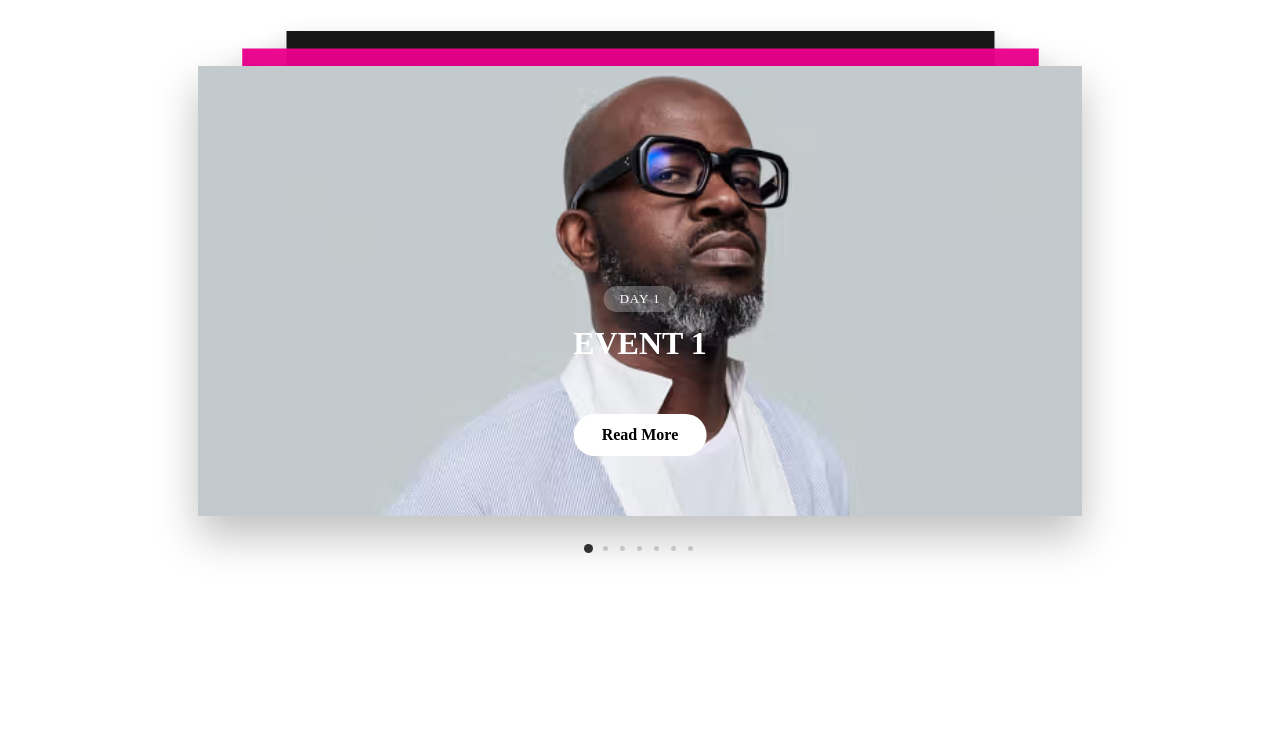
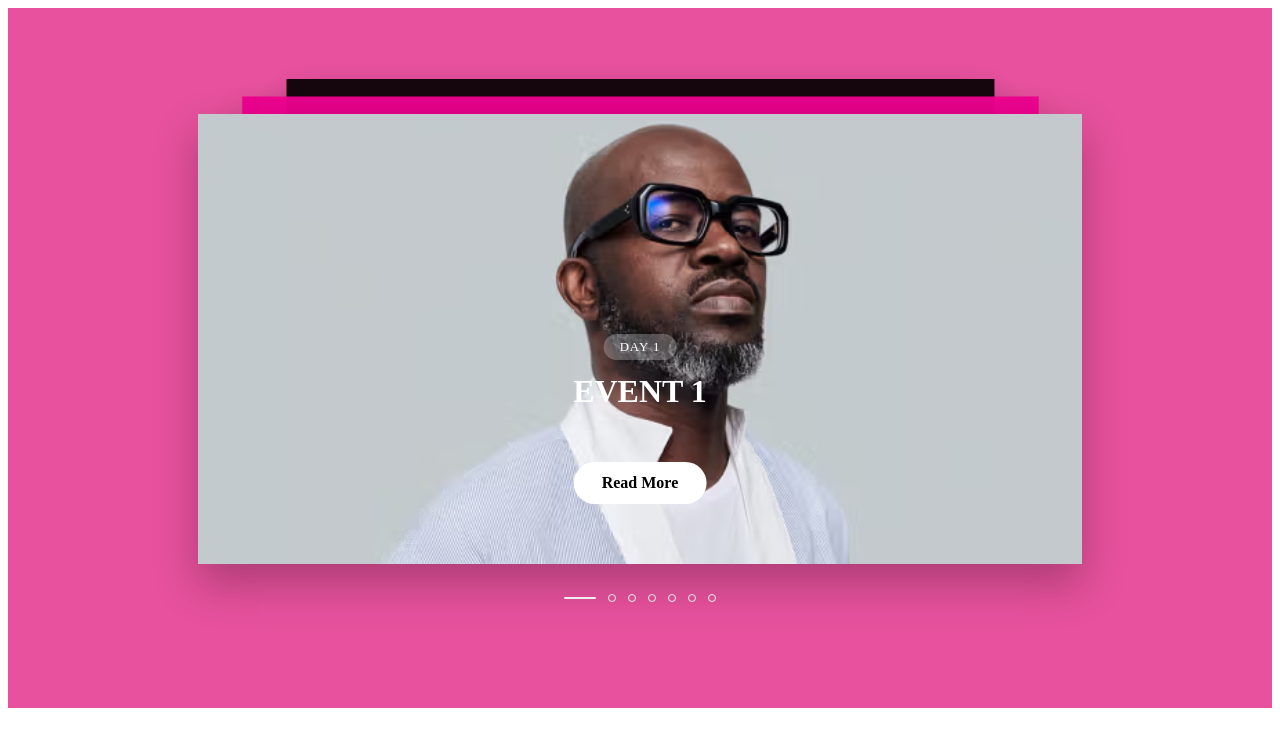
Before and after one commit to jerinpdValtech/experiments, a Next.js app: page / in a window 1280 px wide. Shown: the top 746 px of the page. Built offline with nearby package versions, Linux system fonts and the light colour scheme.

Commit message:
added animation

```diff
--- a/src/components/StackedSlider/StackedSliderCss.ts
+++ b/src/components/StackedSlider/StackedSliderCss.ts
@@ -2,9 +2,16 @@
 // Emotion Styles
 
 import { css } from "@emotion/react";
+import { em } from "framer-motion/client";
 
 
 // ----------------------
+
+export const wrapperContainer = css`
+  background: #e7519d;
+
+`;
+
 export const container = css`
   display: flex;
   flex-direction: column;
@@ -13,7 +20,7 @@ export const container = css`
   max-width: 1100px;
   margin: 0 auto;
   perspective: 1200px;
-  height: 600px;
+  height: 700px;
   justify-content: center;
 `;
 
@@ -87,15 +94,23 @@ export const dotsStyle = css`
   justify-content: center;
   gap: 12px;
   margin-top: 30px;
+  align-items: center;
   .dot {
-    width: 5px;
-    height: 5px;
+    width: 8px;
+    height: 8px;
+    background: transparent;
+    border: 1px solid white;
     border-radius: 50%;
-    background-color: #aaa;
+    transition: all 0.35s ease;
+    box-sizing: border-box;
     cursor: pointer;
-    transition: all 0.4s ease;
   }
+
   .dot.active {
-    background-color: #333;
+    width: 32px; /* expand smoothly */
+    height: 2px; /* shrink smoothly */
+    background: white;
+    border: none;
+    border-radius: 6px; /* keep it rounded */
   }
 `;
--- a/src/components/StackedSlider/index.tsx
+++ b/src/components/StackedSlider/index.tsx
@@ -9,6 +9,7 @@ import {
   sliderWrapper,
   tag,
   title,
+  wrapperContainer,
 } from "./StackedSliderCss";
 
 const layers = [
@@ -117,21 +118,56 @@ export const StackedSlider = () => {
 
   const updateDots = () => {
   if (!dotsRef.current) return;
-    const topOriginalIndex = Number(cardsRef.current[0]?.dataset.index);
+
+  const activeIndex = Number(cardsRef.current[0]?.dataset.index);
+
   Array.from(dotsRef.current.children).forEach((dot, i) => {
     const d = dot as HTMLDivElement;
-      d.style.transition = "all 0.3s ease";
-      if (i === topOriginalIndex) {
+
+    if (i === activeIndex) {
+      // ───────────────────────────────
+      // ACTIVE DOT → circle to line
+      // ───────────────────────────────
       d.classList.add("active");
-        d.style.transform = "scale(1.8)";
-        d.style.opacity = "1";
+
+      // Stage 1: circle → thin bar
+      d.style.transition = "height 0.35s ease, border-radius 0.35s ease";
+      d.style.height = "2px";
+      d.style.borderRadius = "4px";
+      d.style.background = "white";
+      d.style.border = "none";
+
+      // Stage 2: expand width outward (parallel timing)
+      requestAnimationFrame(() => {
+        d.style.transition = "width 0.35s ease";
+        d.style.width = "32px";
+      });
+
     } else {
+      // ───────────────────────────────
+      // PREVIOUS ACTIVE DOT → line to circle
+      // reverse animation running SAME TIME
+      // ───────────────────────────────
       d.classList.remove("active");
-        d.style.transform = "scale(1)";
-        d.style.opacity = "0.5";
+
+      // Stage 1: shrink width
+      d.style.transition = "width 0.35s ease";
+      d.style.width = "8px";
+
+      // Stage 2: AFTER width shrink begins, bring height back
+      requestAnimationFrame(() => {
+        d.style.transition = "height 0.35s ease, border-radius 0.35s ease";
+        d.style.height = "8px";
+        d.style.borderRadius = "50%";
+        d.style.background = "transparent";
+        d.style.border = "1px solid white";
+      });
     }
   });
 };
+
+
+
 
   const disablePointerEvents = (state: boolean) => {
     if (!sliderRef.current || !dotsRef.current) return;
@@ -222,20 +258,35 @@ export const StackedSlider = () => {
     }
 
     // Animate dots dynamically while dragging
-    Array.from(dotsRef.current?.children || []).forEach((dot, i) => {
+    if (dotsRef.current) {
+      const dots = dotsRef.current.children;
+
+      const total = dots.length;
+      if (total > 0) {
+        const topIndex = Number(cardsRef.current[0].dataset.index);
+        const nextIndex = (topIndex + 1) % total;
+        const thirdIndex = (topIndex + 2) % total;
+
+        Array.from(dots).forEach((dot, i) => {
           const d = dot as HTMLDivElement;
           d.style.transition = "none";
-      if (i === 0) {
-        d.style.transform = `scale(${1.8 - p * 0.8})`;
-        d.style.opacity = `${1 - p * 0.5}`;
-      } else if (i === 1) {
-        d.style.transform = `scale(${1 + p * 0.8})`;
-        d.style.opacity = `${0.5 + p * 0.5}`;
-      } else if (i === 2) {
-        d.style.transform = `scale(${0.6 + p * 0.4})`;
-        d.style.opacity = `${0.3 + p * 0.2}`;
+
+          if (i === topIndex) {
+            // d.style.transform = `scale(${1.8 - p * 0.8})`;
+            // d.style.opacity = `${1 - p * 0.5}`;
+          } else if (i === nextIndex) {
+            // d.style.transform = `scale(${1 + p * 0.8})`;
+            // d.style.opacity = `${0.5 + p * 0.5}`;
+          } else if (i === thirdIndex) {
+            // d.style.transform = `scale(${0.6 + p * 0.4})`;
+            // d.style.opacity = `${0.3 + p * 0.2}`;
+          } else {
+            // d.style.transform = "scale(1)";
+            // d.style.opacity = "0.4";
           }
         });
+      }
+    }
 
     e.preventDefault();
   };
@@ -309,6 +360,7 @@ export const StackedSlider = () => {
   }, []);
 
   return (
+    <div css={wrapperContainer}>
       <div css={container}>
         <div css={sliderWrapper} ref={sliderRef}>
           {images.map((img, idx) => (
@@ -325,5 +377,6 @@ export const StackedSlider = () => {
         </div>
         <div css={dotsStyle} ref={dotsRef}></div>
       </div>
+    </div>
   );
 };
```
Lines whose indentation alone changed are shown as unchanged.
